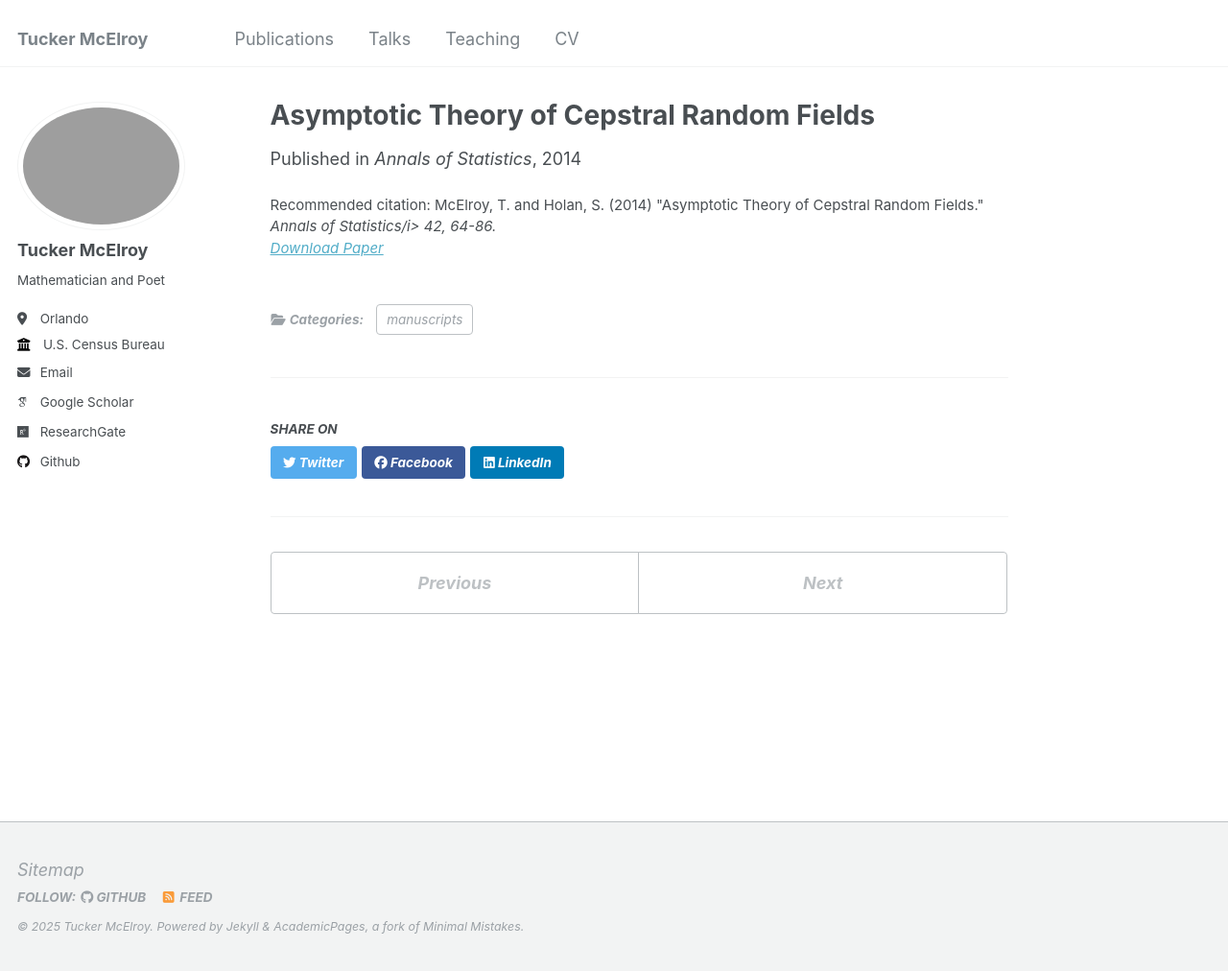
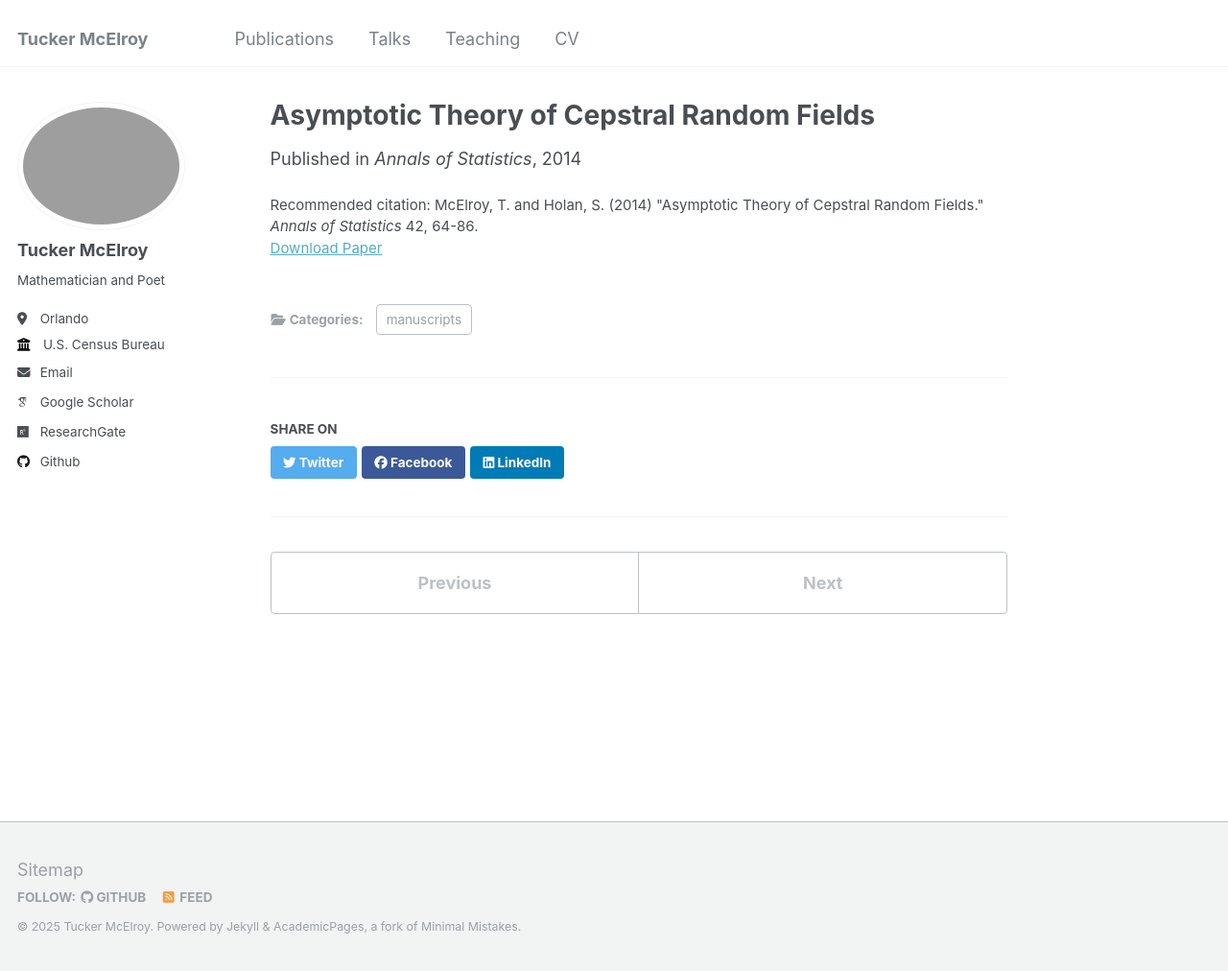
Before and after one commit to tuckermcelroy/tuckermcelroy.github.io, a Jekyll site: the page built from _publications/McElroyHolan14.md, in a window 1280 px wide and 1012 px high. Shown: the whole window at 96% size. Built offline with Jekyll 4.4.1, drawn with Linux system fonts in a browser that asks for light colours; some web fonts are replaced.

```diff
--- a/_publications/McElroyHolan14.md
+++ b/_publications/McElroyHolan14.md
@@ -9,5 +9,5 @@ venue: 'Annals of Statistics'
 slidesurl:
 paperurl: 'http://tuckermcelroy.github.io/files/McElroyHolan14.pdf'
 citation: 'McElroy, T. and Holan, S. (2014) &quot;Asymptotic Theory of Cepstral Random Fields.&quot;
-<i>Annals of Statistics/i> 42, 64-86.'
+<i>Annals of Statistics</i> 42, 64-86.'
 ---
```
